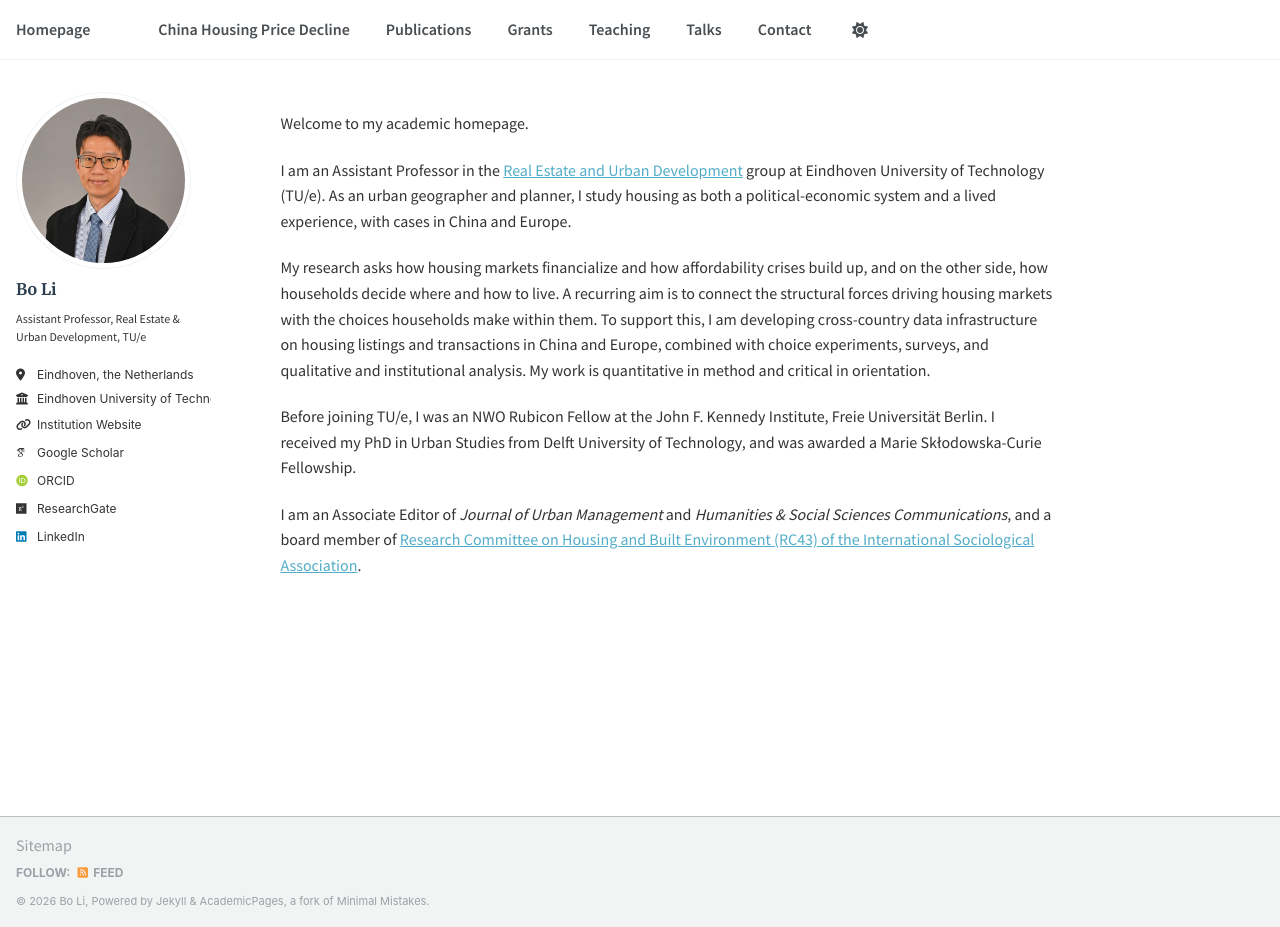
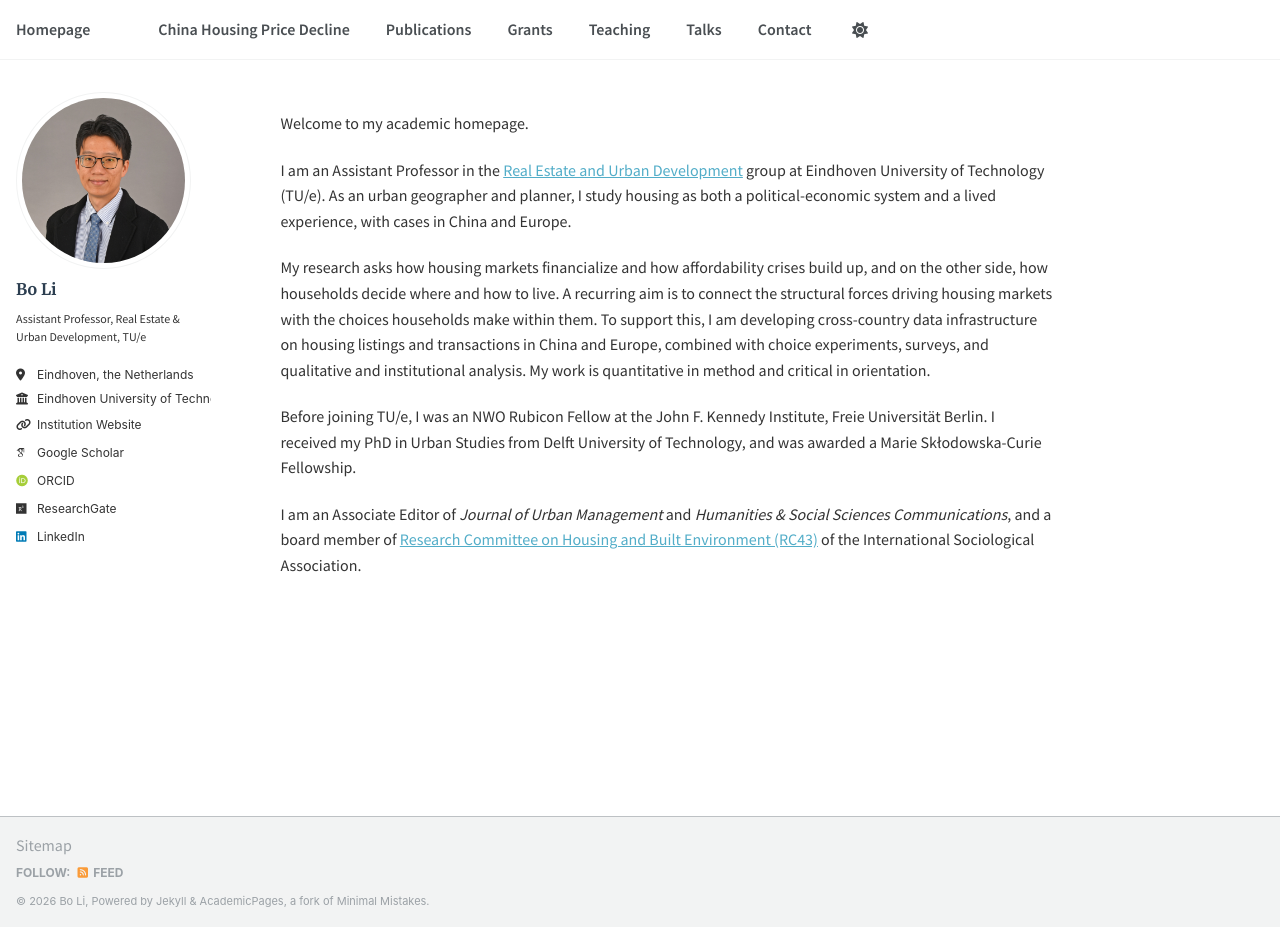
Before and after one commit to housingforall/housingforall.github.io, a Jekyll site: the page built from _pages/about.md, in a window 1280 px wide and 927 px high. Built offline with Jekyll 4.4.1, drawn with Linux system fonts in a browser that asks for light colours; some web fonts are replaced.

```diff
--- a/_pages/about.md
+++ b/_pages/about.md
@@ -16,4 +16,4 @@ My research asks how housing markets financialize and how affordability crises b
 
 Before joining TU/e, I was an NWO Rubicon Fellow at the John F. Kennedy Institute, Freie Universität Berlin. I received my PhD in Urban Studies from Delft University of Technology, and was awarded a Marie Skłodowska-Curie Fellowship.
 
-I am an Associate Editor of *Journal of Urban Management* and *Humanities & Social Sciences Communications*, and a board member of [Research Committee on Housing and Built Environment (RC43) of the International Sociological Association](https://www.isa-sociology.org/en/research-networks/research-committees/rc43-housing-and-built-environment/).
+I am an Associate Editor of *Journal of Urban Management* and *Humanities & Social Sciences Communications*, and a board member of [Research Committee on Housing and Built Environment (RC43)](https://www.isa-sociology.org/en/research-networks/research-committees/rc43-housing-and-built-environment/) of the International Sociological Association.
```
